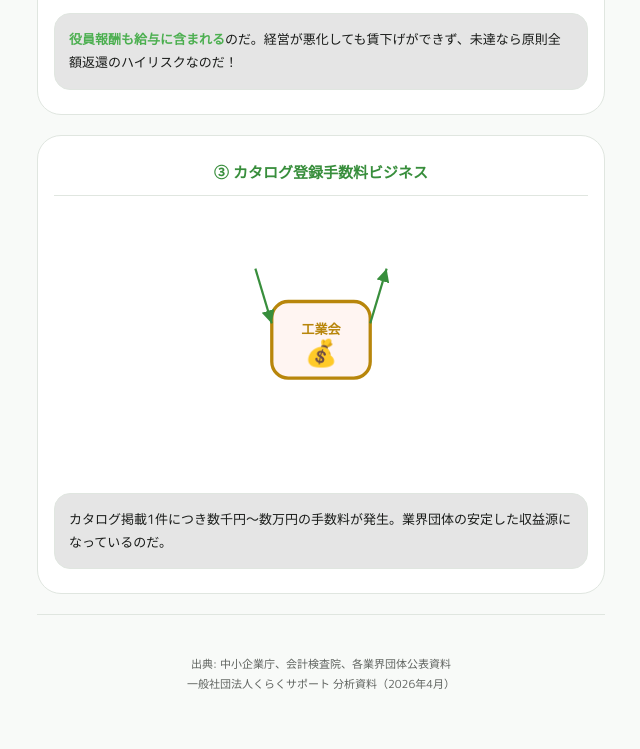
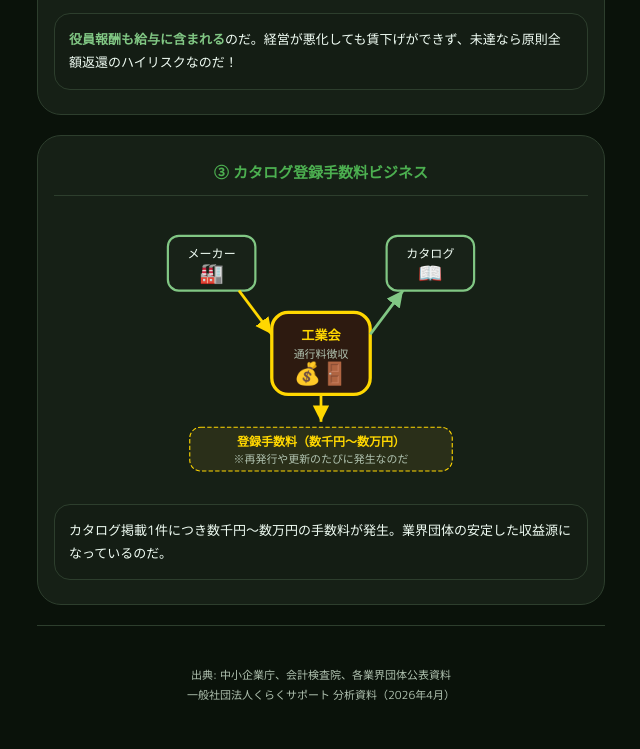
Before and after one commit to alpaca-school/www, a plain HTML site: page adult/2026hojokinjudge.html in a window 1280 px wide. Shown: the part 1096-1845 px from the top of the page, without its empty margins (319-959 px from the left). Drawn offline with Linux system fonts and the light colour scheme.

Commit message:
Update 2026hojokinjudge.html

```diff
--- a/adult/2026hojokinjudge.html
+++ b/adult/2026hojokinjudge.html
@@ -18,35 +18,19 @@
     }
 
     :root {
-      /* ダークモード（標準）- くらくサポートのディープグリーンベース */
+      /* 常時ダークモード - くらくサポートのディープグリーンベース */
       --bg: #0a120a;
-      --bg-card: rgba(25, 35, 25, 0.82);
+      --bg-card: rgba(25, 35, 25, 0.85);
       --bg-warn: #2d1a10;
       --accent: #4CAF50;
       --accent-bright: #81c784;
       --sub: #6d4c41;
-      --danger: #e85d4e;
-      --money: #d4af37;
+      --danger: #ff5252;
+      --money: #ffd700;
       --text: #f0fdf4;
       --text-sub: #b1c3b1;
       --border: #2d3e2d;
       --glass: blur(12px);
-    }
-
-    @media (prefers-color-scheme: light) {
-      :root {
-        --bg: #f8faf8;
-        --bg-card: #ffffff;
-        --bg-warn: #fff5f2;
-        --accent: #388e3c;
-        --accent-bright: #4CAF50;
-        --sub: #6d4c41;
-        --danger: #d32f2f;
-        --money: #b8860b;
-        --text: #1a1c1a;
-        --text-sub: #5f635f;
-        --border: #e0e6e0;
-      }
     }
 
     body {
@@ -499,19 +483,48 @@
 
       <div class="ponchi-scene">
         <div class="scene-title">③ カタログ登録手数料ビジネス</div>
-        <svg class="scene-svg" viewBox="0 0 320 240" xmlns="http://www.w3.org/2000/svg">
-          <rect x="115" y="80" width="90" height="70" rx="15" fill="var(--bg-warn)" stroke="var(--money)"
+        <svg class="scene-svg" viewBox="0 0 320 250" xmlns="http://www.w3.org/2000/svg">
+          <!-- メーカー -->
+          <rect x="20" y="20" width="80" height="50" rx="10" fill="var(--bg-card)" stroke="var(--accent-bright)"
+            stroke-width="2" />
+          <text x="60" y="40" font-size="11" fill="var(--text)" text-anchor="middle">メーカー</text>
+          <text x="60" y="60" font-size="18" text-anchor="middle">🏭</text>
+
+          <!-- 工業会（ゲートキーパー） -->
+          <rect x="115" y="90" width="90" height="75" rx="15" fill="var(--bg-warn)" stroke="var(--money)"
             stroke-width="3" />
-          <text x="160" y="110" font-size="12" fill="var(--money)" text-anchor="middle" font-weight="bold">工業会</text>
-          <text x="160" y="135" font-size="24" text-anchor="middle">💰</text>
-          <path d="M 100 50 L 115 100" stroke="var(--accent)" stroke-width="2" marker-end="url(#a4)" />
-          <path d="M 205 100 L 220 50" stroke="var(--accent)" stroke-width="2" marker-end="url(#a5)" />
+          <text x="160" y="115" font-size="12" fill="var(--money)" text-anchor="middle" font-weight="bold">工業会</text>
+          <text x="160" y="132" font-size="10" fill="var(--text-sub)" text-anchor="middle">通行料徴収</text>
+          <text x="160" y="153" font-size="20" text-anchor="middle">💰🚪</text>
+
+          <!-- カタログ -->
+          <rect x="220" y="20" width="80" height="50" rx="10" fill="var(--bg-card)" stroke="var(--accent-bright)"
+            stroke-width="2" />
+          <text x="260" y="40" font-size="11" fill="var(--text)" text-anchor="middle">カタログ</text>
+          <text x="260" y="60" font-size="18" text-anchor="middle">📖</text>
+
+          <!-- 手数料ラベル -->
+          <rect x="40" y="195" width="240" height="40" rx="10" fill="rgba(212, 175, 55, 0.1)" stroke="var(--money)"
+            stroke-dasharray="4,2" />
+          <text x="160" y="212" font-size="11" fill="var(--money)" text-anchor="middle"
+            font-weight="bold">登録手数料（数千円〜数万円）</text>
+          <text x="160" y="228" font-size="10" fill="var(--text-sub)" text-anchor="middle">※再発行や更新のたびに発生なのだ</text>
+
+          <!-- 矢印 -->
+          <path d="M 85 70 L 115 110" stroke="var(--money)" stroke-width="2.5" fill="none" marker-end="url(#a4)" />
+          <path d="M 205 110 L 235 70" stroke="var(--accent-bright)" stroke-width="2.5" fill="none"
+            marker-end="url(#a5)" />
+          <path d="M 160 165 L 160 190" stroke="var(--money)" stroke-width="2.5" fill="none" marker-end="url(#a6)" />
+
           <defs>
             <marker id="a4" markerWidth="8" markerHeight="8" refX="6" refY="3" orient="auto">
-              <polygon points="0 0, 6 3, 0 6" fill="var(--accent)" />
+              <polygon points="0 0, 6 3, 0 6" fill="var(--money)" />
             </marker>
             <marker id="a5" markerWidth="8" markerHeight="8" refX="6" refY="3" orient="auto">
-              <polygon points="0 0, 6 3, 0 6" fill="var(--accent)" />
+              <polygon points="0 0, 6 3, 0 6" fill="var(--accent-bright)" />
+            </marker>
+            <marker id="a6" markerWidth="8" markerHeight="8" refX="6" refY="3" orient="auto">
+              <polygon points="0 0, 6 3, 0 6" fill="var(--money)" />
             </marker>
           </defs>
         </svg>
```
